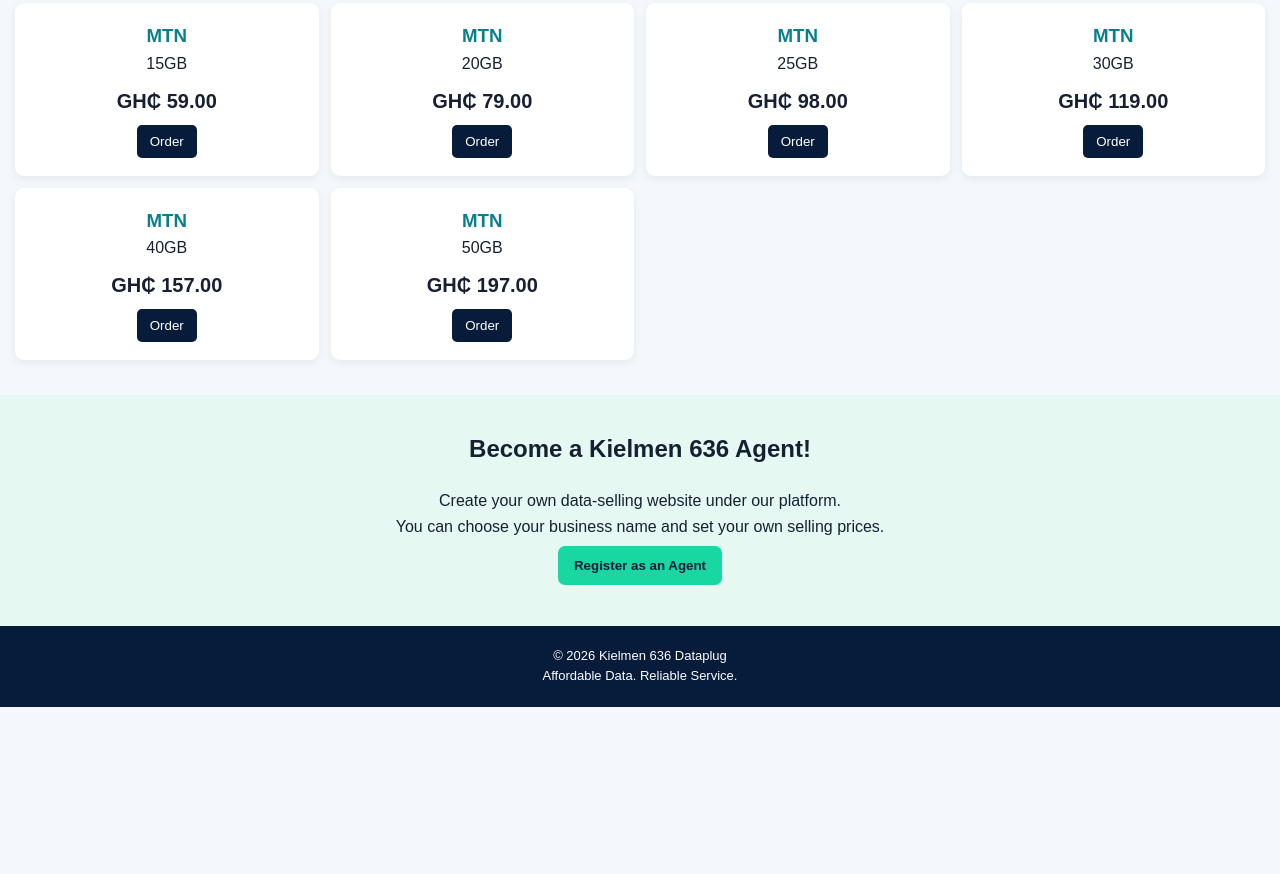
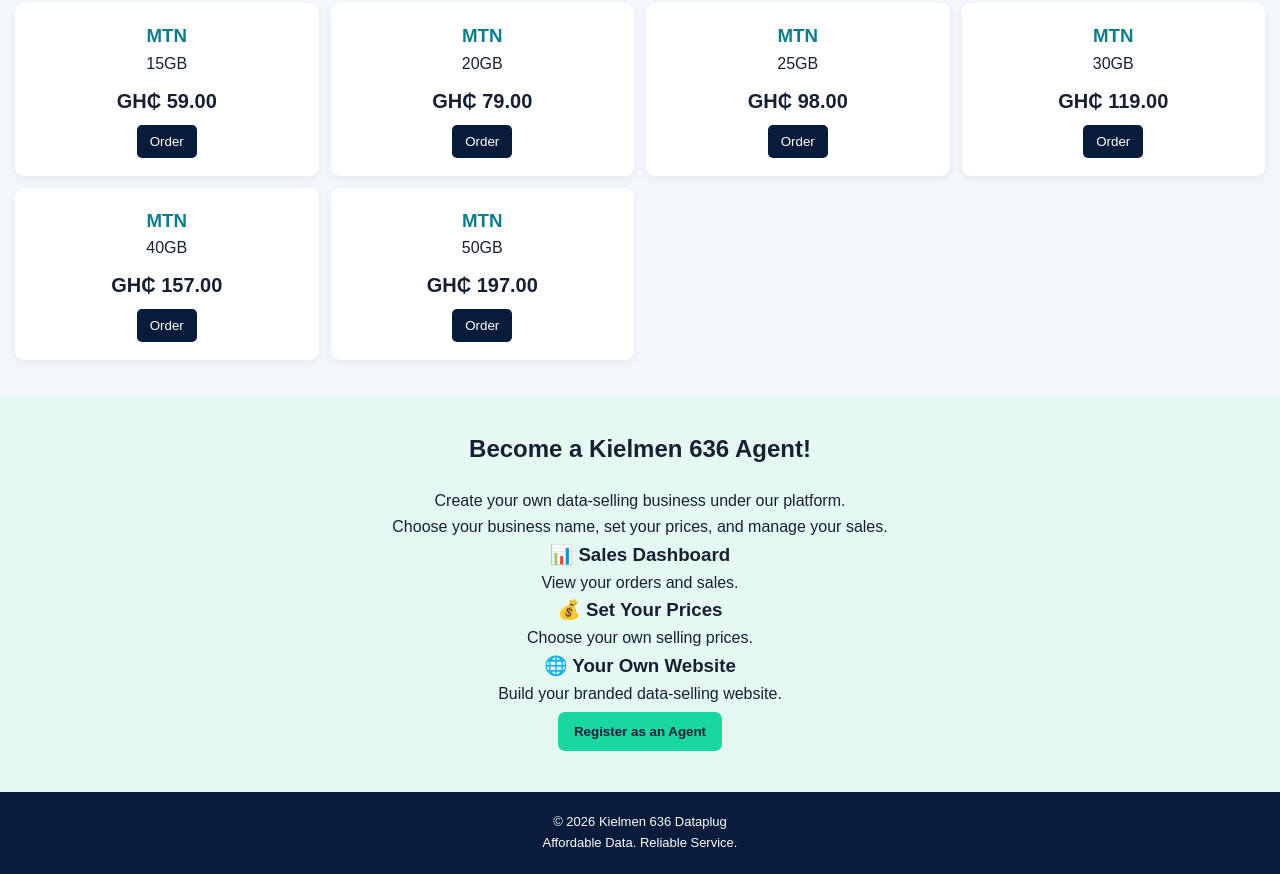
Before and after one commit to ezekielmemsahannan42-wq/kielmen-dataplug, a plain HTML site: page index.html in a window 1280 px wide. Shown: the part 964-1838 px from the top of the page. Before the commit the page ends 1671 px from the top, so only its background shows below. Drawn offline with Linux system fonts and the light colour scheme.

Commit message:
Update index.html

```diff
--- a/index.html
+++ b/index.html
@@ -64,10 +64,28 @@
     </section>
 
     <section id="agents">
-        <h2>Become a Kielmen 636 Agent!</h2>
-        <p>Create your own data-selling website under our platform.</p>
-        <p>You can choose your business name and set your own selling prices.</p>
-        <button onclick="registerAgent()">Register as an Agent</button>
+    <h2>Become a Kielmen 636 Agent!</h2>
+    <p>Create your own data-selling business under our platform.</p>
+    <p>Choose your business name, set your prices, and manage your sales.</p>
+
+    <div class="agent-features">
+        <div>
+            <h3>📊 Sales Dashboard</h3>
+            <p>View your orders and sales.</p>
+        </div>
+
+        <div>
+            <h3>💰 Set Your Prices</h3>
+            <p>Choose your own selling prices.</p>
+        </div>
+
+        <div>
+            <h3>🌐 Your Own Website</h3>
+            <p>Build your branded data-selling website.</p>
+        </div>
+    </div>
+
+    <button onclick="registerAgent()">Register as an Agent</button>
     </section>
 
     <footer>
```
